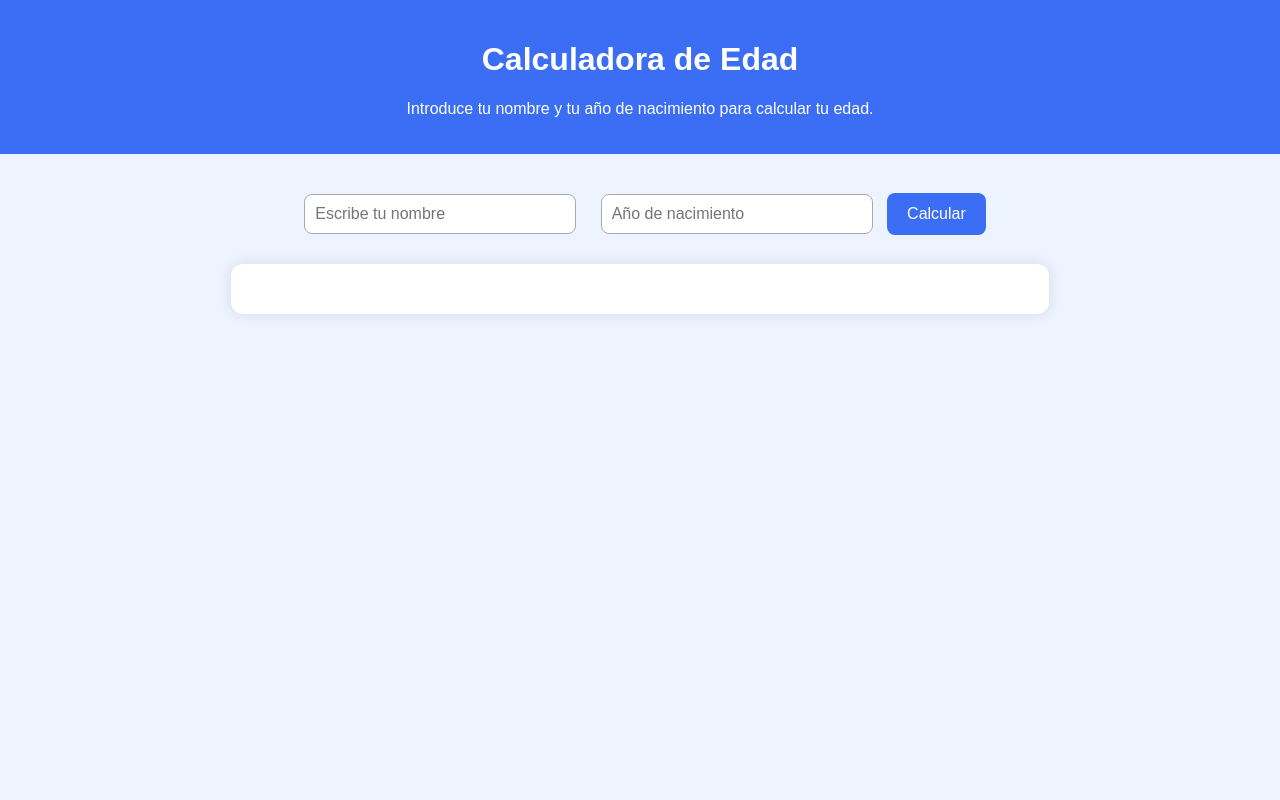
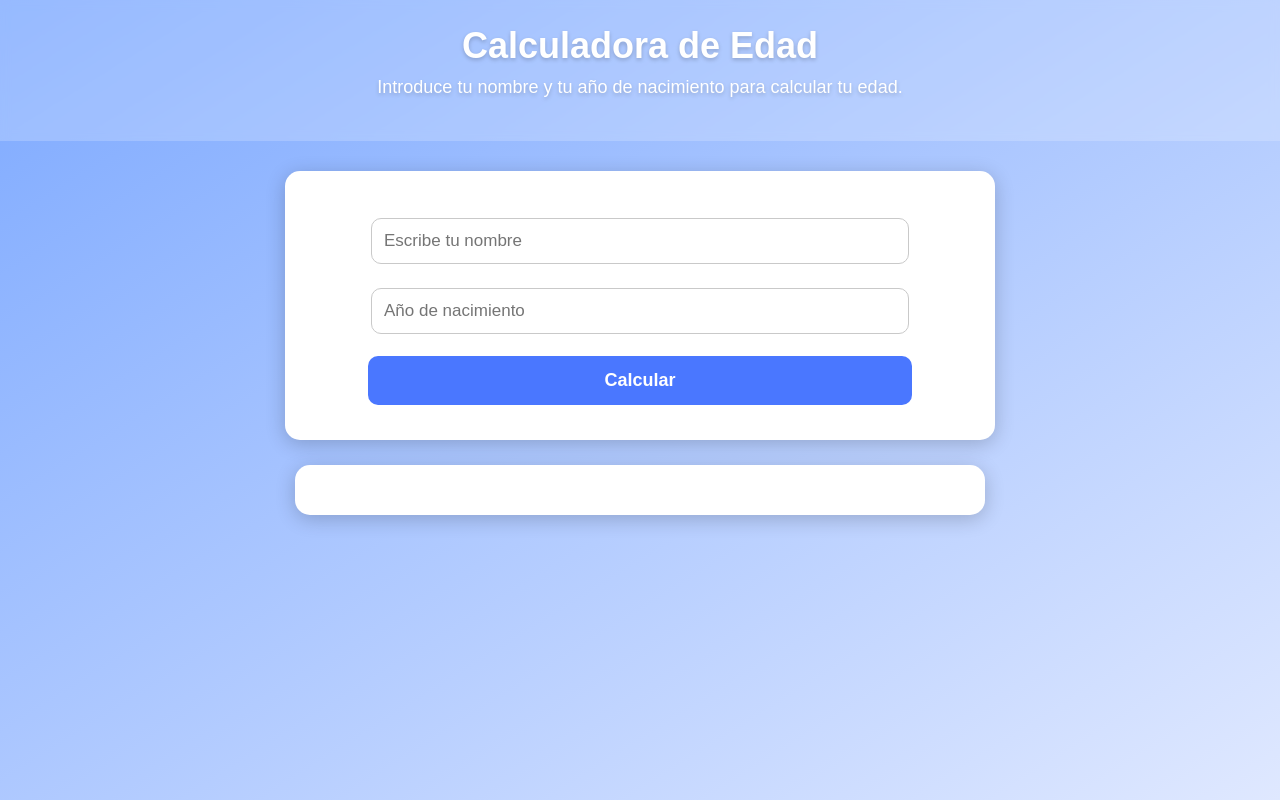
Before and after one commit to Louiss49-git/java, a plain HTML site: page index.html in a window 1280 px wide. Drawn offline with Linux system fonts and the light colour scheme.

Commit message:
comiteando2

```diff
--- a/styles.css
+++ b/styles.css
@@ -1,53 +1,103 @@
+/* Fondo general */
 body {
-    background-color: #eef4ff;
-    font-family: Arial, sans-serif;
+    background: linear-gradient(to bottom right, #7da9ff, #dfe8ff);
+    font-family: "Poppins", sans-serif;
     text-align: center;
     margin: 0;
     padding: 0;
+    min-height: 100vh;
 }
 
+/* Encabezado con estilo */
 header {
-    background-color: #3b6ef5;
-    color: white;
-    padding: 20px 0;
+    background-color: rgba(255, 255, 255, 0.2);
+    backdrop-filter: blur(5px);
+    padding: 25px 0;
     margin-bottom: 30px;
+    color: #ffffff;
+    text-shadow: 0 2px 4px rgba(0,0,0,0.2);
 }
 
-.formulario {
-    margin-bottom: 20px;
+header h1 {
+    font-size: 36px;
+    margin: 0;
 }
 
-input {
-    width: 250px;
-    padding: 10px;
-    margin: 10px;
-    border-radius: 8px;
-    border: 1px solid #aaa;
-    font-size: 16px;
+header p {
+    font-size: 18px;
+    margin-top: 10px;
 }
 
+/* Contenedor de formulario */
+.formulario {
+    background-color: #ffffff;
+    width: 50%;
+    margin: auto;
+    padding: 35px;
+    border-radius: 15px;
+    box-shadow: 0 4px 20px rgba(0, 0, 0, 0.2);
+    margin-bottom: 25px;
+}
+
+/* Inputs */
+input {
+    width: 80%;
+    padding: 12px;
+    margin: 12px 0;
+    border-radius: 10px;
+    border: 1px solid #c9c9c9;
+    font-size: 17px;
+    transition: 0.3s;
+}
+
+input:focus {
+    border-color: #4a77ff;
+    box-shadow: 0 0 8px rgba(74, 119, 255, 0.5);
+    outline: none;
+}
+
+/* Botón */
 button {
-    padding: 12px 20px;
-    background-color: #3b6ef5;
+    width: 85%;
+    padding: 14px;
+    background-color: #4a77ff;
     color: white;
     border: none;
-    border-radius: 8px;
-    font-size: 16px;
+    border-radius: 10px;
+    font-size: 18px;
+    font-weight: bold;
     cursor: pointer;
+    transition: 0.3s;
+    margin-top: 10px;
 }
 
 button:hover {
-    background-color: #2e57c5;
+    background-color: #365cd4;
+    transform: scale(1.03);
 }
 
+/* Resultado */
 .caja-resultado {
-    background-color: white;
-    width: 60%;
+    background-color: #ffffff;
+    width: 50%;
     margin: auto;
     padding: 25px;
-    border-radius: 12px;
-    box-shadow: 0 0 15px rgba(0,0,0,0.1);
+    border-radius: 15px;
+    box-shadow: 0 4px 20px rgba(0, 0, 0, 0.2);
     font-size: 22px;
     font-weight: bold;
-    color: #333;
+    color: #2b2b2b;
+    animation: aparecer 0.6s ease-out;
 }
+
+/* Animación suave */
+@keyframes aparecer {
+    from {
+        opacity: 0;
+        transform: translateY(15px);
+    }
+    to {
+        opacity: 1;
+        transform: translateY(0);
+    }
+}
```
